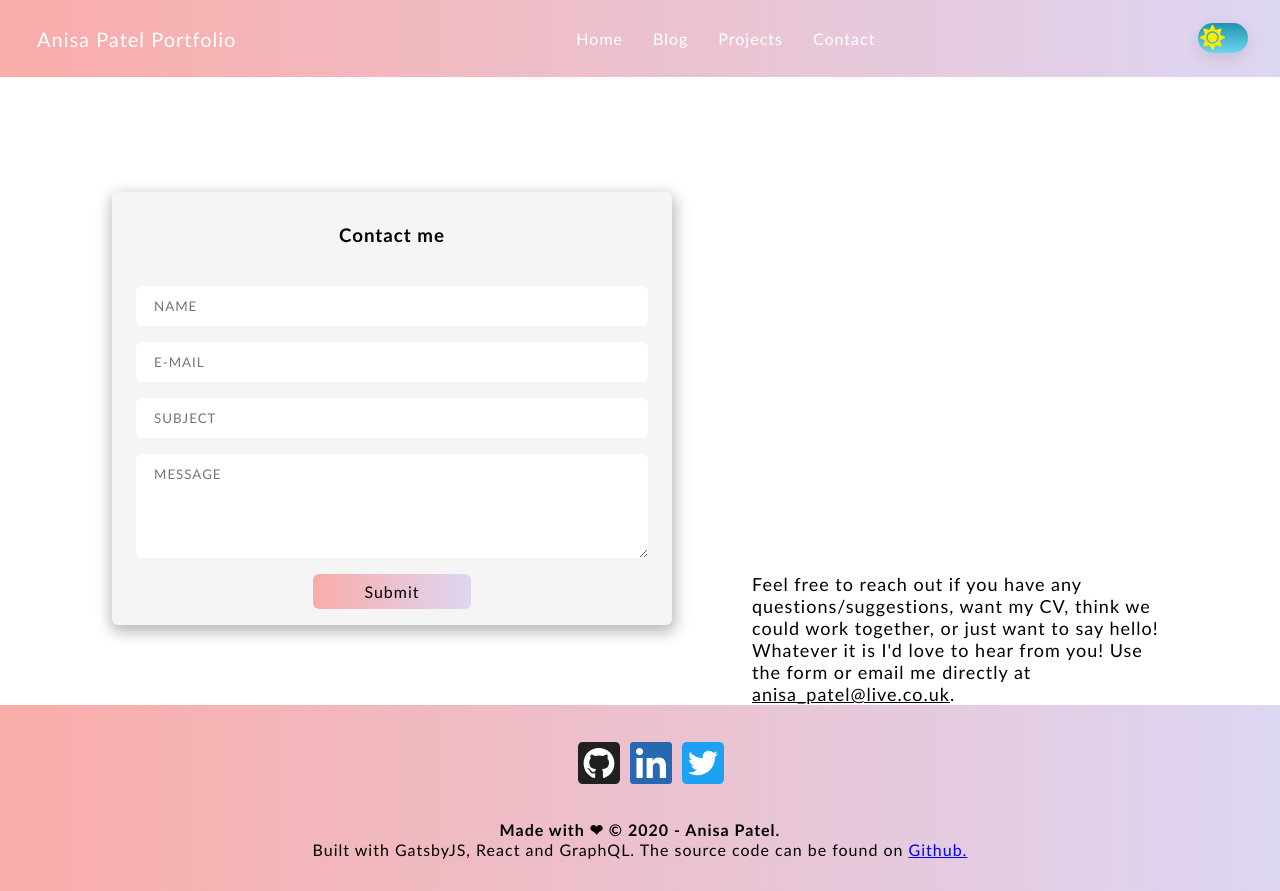
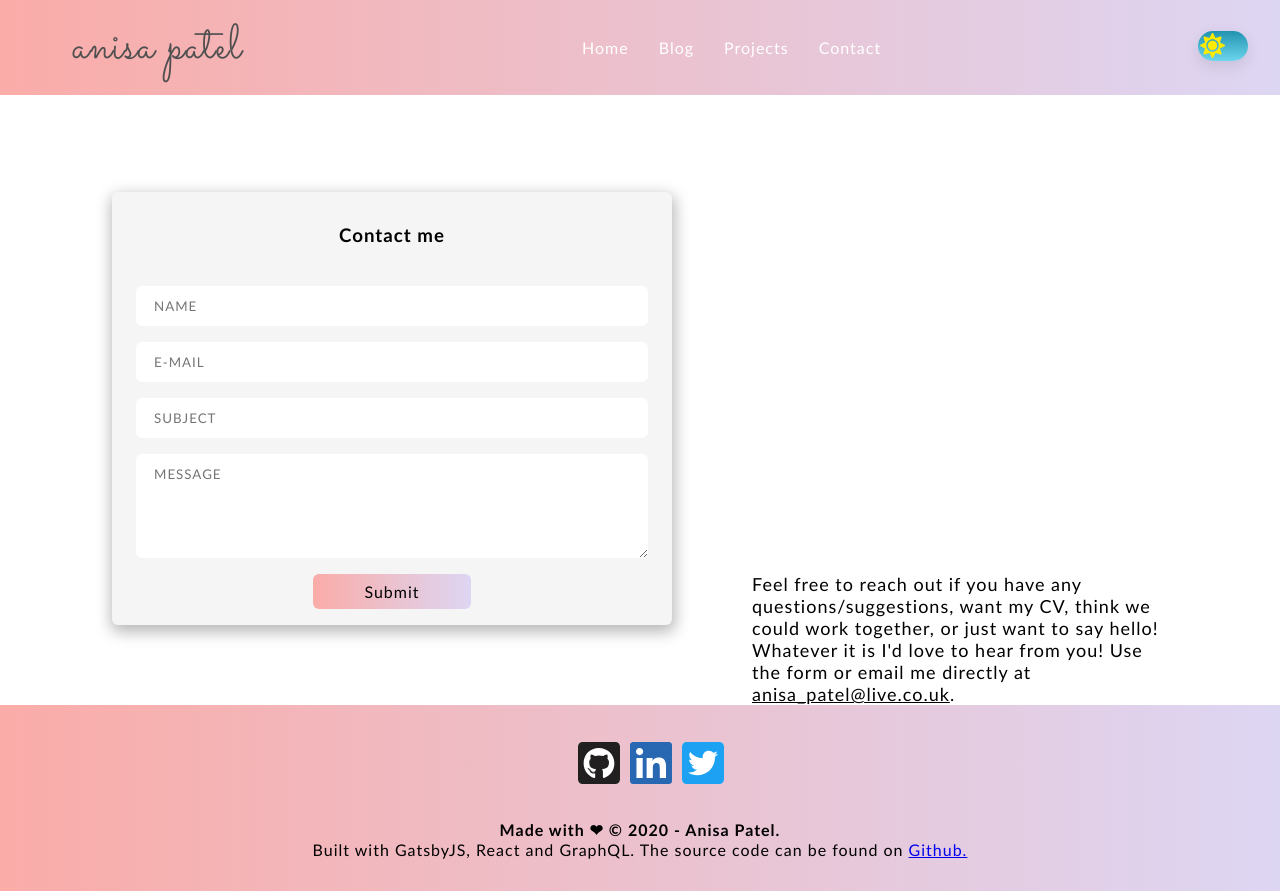
Before and after one commit to anisapatel/portfolio, a Gatsby site: page /contact in a window 1280 px wide. Built offline with nearby package versions, Linux system fonts and the light colour scheme; Gatsby itself is replaced by a stand-in of ours.

Commit message:
styled nav componenet

```diff
--- a/gatsby-config.js
+++ b/gatsby-config.js
@@ -7,7 +7,7 @@
 // pull data from the site meta data object which is across all pages of the site and then query graphql api to render it in component
 module.exports = {
   siteMetadata: {
-    title: "Anisa Patel Portfolio",
+    title: "anisa patel",
     author: "Anisa Patel",
   },
   plugins: [
--- a/src/components/header.js
+++ b/src/components/header.js
@@ -47,11 +47,16 @@ const Header = () => {
       <nav className={isSticky ? navBarSticky : navBar}>
         <ul className={headerStyles.navList}>
           <li className={headerStyles.logo}>
-            <Link to="/" className={isSticky ? navLinkSticky : navLink}>
+            <Link
+              to="/"
+              className={isSticky ? navLinkSticky : navLink}
+              className={
+                isSticky ? headerStyles.title : headerStyles.titleActive
+              }
+            >
               {data.site.siteMetadata.title}
             </Link>
           </li>
-
           <li className={navClassNames}>
             <Link to="/" className={isSticky ? navLinkSticky : navLink}>
               Home
--- a/src/components/header.module.scss
+++ b/src/components/header.module.scss
@@ -1,3 +1,5 @@
+@import url("https://fonts.googleapis.com/css2?family=Sacramento&display=swap");
+
 .navBar {
   width: 96%;
 }
@@ -61,6 +63,7 @@
   text-decoration: none;
   position: relative;
   transition: 0.5s;
+  text-align: right;
 }
 
 .navLinkSticky {
@@ -70,6 +73,7 @@
   text-decoration: none;
   position: relative;
   transition: 0.5s;
+  text-align: right;
 }
 
 .navItem {
@@ -82,6 +86,8 @@
   list-style-type: none;
   padding: 10px;
   position: relative;
+  // justify-content: flex-start;
+  // align-items: flex-start;
 }
 
 .navLink:hover,
@@ -90,7 +96,7 @@
 }
 
 .logo {
-  padding-top: 0.1rem;
+  padding-top: 0.4rem;
   font-size: 18px;
   // padding: 7.5px 10px 7.5px 0;
   // padding-top: 0.1rem;
@@ -101,11 +107,44 @@
   transition: 0.6s;
 }
 
+.title {
+  font-family: "Sacramento", cursive;
+  // display: block;
+  padding: 15px 5px;
+  padding-left: 2.5rem;
+  // color: white;
+  color: white;
+  // color: black;
+  text-decoration: none;
+  position: relative;
+  transition: 0.5s;
+  text-align: center;
+  font-size: 30px;
+  color: #f96c85;
+}
+
+.titleActive {
+  font-family: "Sacramento", cursive;
+  // display: block;
+  padding: 15px 5px;
+  padding-left: 2.5rem;
+  // color: white;
+  color: white;
+  // color: black;
+  text-decoration: none;
+  position: relative;
+  transition: 0.5s;
+  text-align: center;
+  font-size: 30px;
+  // color: #f96c85;
+  color: #4f4f4f;
+}
+
 /*Mobile menu */
 
 .switch {
   margin: 0;
-  padding-top: 0;
+  padding-top: 0.05rem;
   padding-right: 1rem;
 }
 
@@ -244,4 +283,18 @@
     position: relative;
     transition: 0.6s;
   }
+
+  .title {
+    font-size: 49px;
+  }
+
+  .titleActive {
+    font-size: 49px;
+  }
+
+  .switch {
+    margin: 0;
+    padding-top: 0.5rem;
+    padding-right: 1rem;
+  }
 }
```
